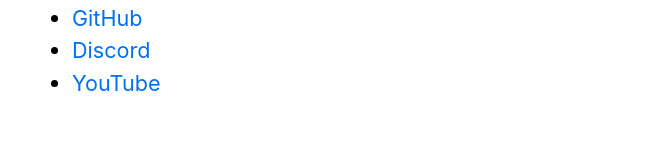
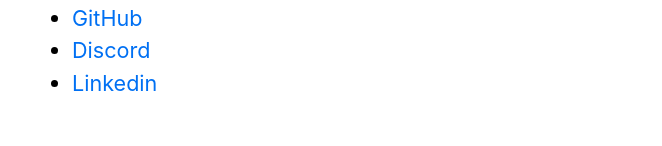
Before and after one commit to SourCreamCulture/nextjs-blog, a Next.js app: page / in a window 1280 px wide. Shown: the part 502-648 px from the top of the page, without its empty margins (302-964 px from the left). Built offline with nearby package versions, Linux system fonts and the light colour scheme.

Commit message:
fixed links

```diff
--- a/pages/index.js
+++ b/pages/index.js
@@ -30,8 +30,8 @@
         Follow Me Online Here:
         <ul>
        <li><a href="https://github.com/SourCreamCulture">GitHub</a></li>
-       <li><a href="https://discord.io/sourcream">Discord</a></li>
-       <li><a href="https://www.youtube.com/channel/UCFRbYyYl_g9pVvyIsxqVTCQ">YouTube</a></li>
+       <li><a href="https://discord.com">Discord</a></li>
+       <li><a href="https://www.linkedin.com/in/dallin-bland-701a56291/">Linkedin</a></li>
         </ul>
         </p>
       </section>
--- a/pages/posts/[id].js
+++ b/pages/posts/[id].js
@@ -10,7 +10,7 @@
       <Head>
         <title>{postData.title}</title>
 
-        <script async src="https://arc.io/widget.min.js#yKNk7EkZ"></script>
+        <script async src="https://arc.io/widget.min.js#5MnyVmqp"></script>
       </Head>
       <article>
         <h1 className={utilStyles.headingXl}>{postData.title}</h1>
```
Also changed, not shown: 1 other file (tests, documents, lock files or other folders).
